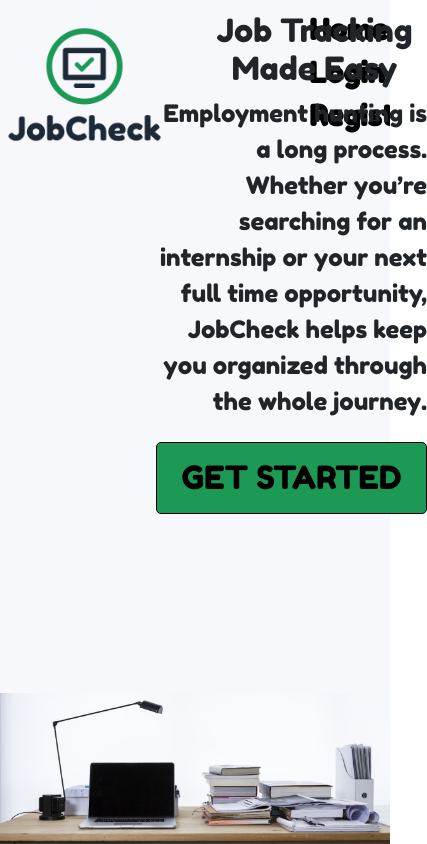
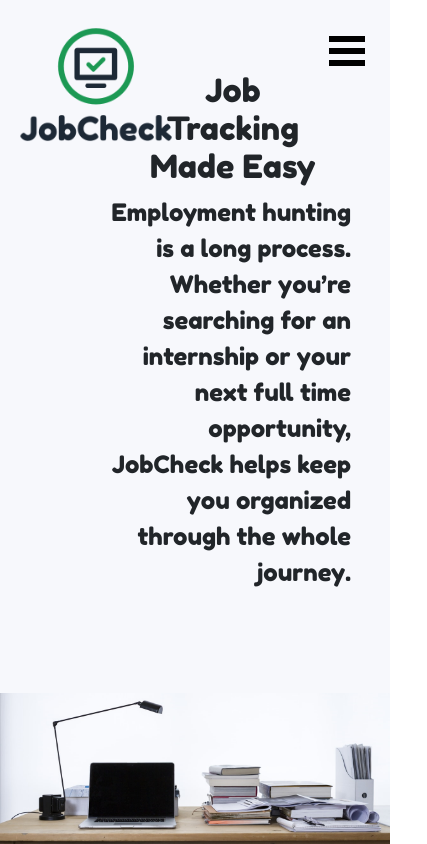
Before and after one commit to areezvisram/JobCheck, a React (Create React App) app: page / in a window 390 px wide. Shown: the whole page, 427 px wide, since content can reach past the window. Built offline with nearby package versions, Linux system fonts and the light colour scheme.

Commit message:
Responsiveness issues + Reset password testing

```diff
--- a/package.json
+++ b/package.json
@@ -7,8 +7,10 @@
     "@testing-library/react": "^9.5.0",
     "@testing-library/user-event": "^7.2.1",
     "bootstrap": "^4.5.2",
+    "query-string": "^6.13.8",
     "react": "^16.13.1",
     "react-bootstrap": "^1.3.0",
+    "react-burger-menu": "^3.0.3",
     "react-dom": "^16.13.1",
     "react-input-autosize": "^3.0.0",
     "react-router-dom": "^5.2.0",
--- a/src/App.js
+++ b/src/App.js
@@ -20,7 +20,7 @@
           <Route path="/overview" component={Overview} />
           <Route path="/addJob" component={AddJob}/>
           <Route path="/editJob" component={EditJob}/>
-          <Route path="/reset_password/:username/:timestamp" component={ResetPasswordAuth}/>
+          <Route path="/reset_password" component={ResetPasswordAuth}/>
           <Route component={Error} />
         </Switch>
     </div>
--- /dev/null
+++ b/src/components/Burger.js
@@ -0,0 +1,30 @@
+import React, { useState } from 'react';
+import { slide as Menu } from 'react-burger-menu';
+import { Link } from 'react-router-dom';
+import './styles/Burger.css'
+
+function Burger() {
+
+    const [menuOpen, setMenuOpen] = useState(false);
+
+    const handleStateChange = state => {
+        setMenuOpen(state.isOpen)
+    }
+
+    const closeMenu = () => {
+        setMenuOpen(false);
+    }
+
+    return (
+        <div className="burger-menu">
+            <Menu right isOpen={menuOpen} onStateChange={state => handleStateChange(state)} >
+                <Link to="/"><span onClick={() => {closeMenu()}}>Home</span></Link>
+                <Link to="/login"><span onClick={() => {closeMenu()}}>Login</span></Link>
+                <Link to="/register"><span onClick={() => {closeMenu()}}>Register</span></Link>
+                <Link to="/contact"><span onClick={() => {closeMenu()}}>Contact</span></Link>
+            </Menu>
+        </div>
+    )
+}
+
+export default Burger;
--- a/src/components/Home.js
+++ b/src/components/Home.js
@@ -1,19 +1,31 @@
 import React from 'react'
+import { useHistory } from 'react-router-dom'
 import './styles/Home.css'
 import background from '../images/bottom.png'
 import logo from '../images/logo.png'
 import Navbar from './Navbar'
+import Burger from './Burger'
 
 function Home() {
+
+    const history = useHistory();
+
+    function navigateToLogin() {
+        history.push({
+            pathname: "/login"
+        });
+    }
+
     return (
         <div className="home-page">
             <Navbar />
+            <Burger />
             <img src={background} alt="background" className="bottom"></img>
             <img src={logo} alt="logo" className="logo"></img>
             <div className="button-wrapper">
                 <h1 className="title">Job Tracking Made Easy</h1>
                 <p className="text">Employment hunting is a long process. Whether you’re searching for an internship or your next full time opportunity, JobCheck helps keep you organized through the whole journey.</p>
-                <button className="button">GET STARTED</button>
+                <button className="button" onClick={navigateToLogin}>GET STARTED</button>
             </div>
 
         </div>
--- a/src/components/Navbar.js
+++ b/src/components/Navbar.js
@@ -8,6 +8,7 @@
             <Link to="/" className="link">Home</Link>
             <Link to="/login" className="link">Login</Link>
             <Link to="/register" className="link">Register</Link>
+            <Link to="/contact">Contact</Link>
         </div>
     )
 }
--- a/src/components/Register.js
+++ b/src/components/Register.js
@@ -9,6 +9,7 @@
     const [confirmEmail, setConfirmEmail] = useState("");
     const [confirmPassword, setConfirmPassword] = useState("");
     const history = useHistory();
+    const [errorShow, setErrorShow] = useState('none')
 
     function validateForm() {
       return (email.length > 0 && password.length > 0) && (confirmEmail === email) && (confirmPassword === password);
@@ -46,7 +47,10 @@
             pathname: "/login",
           });
         })
-        .catch(error => alert(error));
+        .catch((data) => {
+          setErrorShow("block");
+          setPassword("");
+        });
     }
 
     return (
@@ -74,6 +78,7 @@
             <input placeholder="Confirm Password" type="password" name="Password" id="field_password" className="input_field" value={confirmPassword} onChange={(e) => setConfirmPassword(e.target.value)}/>
           </div>
           <button type="submit" value="Login" id="input_submit" className="input_field" disabled={!validateForm()}>Register</button>
+          <span className="incorrect-form" style={{display: `${errorShow}`}}>Login Failed. Please Try Again</span>
           <span id="create_account">
             <a href="\login">Already have an account? Login now ➡ </a>
           </span>
--- a/src/components/resetPassword/ResetPasswordAuth.js
+++ b/src/components/resetPassword/ResetPasswordAuth.js
@@ -1,8 +1,18 @@
 import React from 'react'
 
 function ResetPasswordAuth() {
+
+    function parseQueryParams() {
+        const query = window.location.search.substring(1);
+        const token = query.split("=")[1];
+        console.log(token) ;
+    }
+
     return (
-        <h1>Reset your password here</h1>
+        <div>
+            <h1>Reset your password here</h1>
+            <button className="button" onClick={parseQueryParams}>Click me</button>
+        </div>
     )
 }
 
--- /dev/null
+++ b/src/components/styles/Burger.css
@@ -0,0 +1,66 @@
+.bm-item {
+    display: flex;
+    flex-direction: column;
+    text-decoration: none;
+    margin-bottom: 10px;
+    color: black;
+    transition: color 0.2s;
+    border: none;
+  }
+
+.bm-item:hover {
+    border: none;
+}
+
+  .bm-burger-button {
+    position: fixed;
+    width: 36px;
+    height: 30px;
+    right: 25px;
+    top: 36px;
+  }
+
+  .bm-burger-bars {
+    background: black;
+  }
+
+  .bm-cross-button {
+    height: 24px;
+    width: 24px;
+  }
+
+  .bm-cross {
+    background: black;
+  }
+
+  .bm-menu {
+    background:white;
+    padding: 3em 3em 0;
+    font-size: 1.75em;
+  }
+
+  .bm-item-list {
+    color: black;
+  }
+
+  .bm-overlay {
+    background: red;
+
+  }
+
+  .burger-menu {
+    font-family: 'Fredoka One', cursive;
+    display: none;
+  }
+
+  a:active, a:focus {
+    outline: 0;
+    border: none;
+    -moz-outline-style: none;
+  }
+
+  @media(max-width: 940px) {
+      .burger-menu {
+          display: block;
+      }
+  }
--- a/src/components/styles/Home.css
+++ b/src/components/styles/Home.css
@@ -78,6 +78,7 @@
 @media (max-width: 1475px) {
     .title {
         font-size: 3em;
+        margin-top: 10px;
     }
     .text {
         font-size: 2em;
@@ -93,6 +94,7 @@
 @media (max-width: 1055px) {
     .title {
         font-size: 2.5em;
+        margin-top: 20px !important;
     }
 
     .text {
@@ -104,11 +106,23 @@
     .button {
         margin-left: 40%;
     }
+
+    .navbar {
+        display: none;
+    }
+
+    .title {
+        margin-right: 15px;
+    }
 }
 
 @media (max-width: 830px) {
     .button {
         margin-left: 30%;
+    }
+
+    .title {
+        margin-top: 60px !important;
     }
 }
 
@@ -130,3 +144,31 @@
         font-size: 1.5em;
     }
 }
+
+@media(max-width: 500px) {
+    .bottom {
+        width: 100%;
+    }
+
+    .title {
+        margin-right: 15% !important;
+    }
+
+    .text {
+        margin-right: 35% !important;
+        width: 65vw;
+    }
+
+    .button-wrapper {
+        margin-left: 25%;
+    }
+
+    .button {
+        display: none;
+    }
+
+    .logo {
+        margin-left: 3% !important;
+    }
+
+}
--- a/src/components/styles/Navbar.css
+++ b/src/components/styles/Navbar.css
@@ -3,7 +3,7 @@
     text-align: right;
     font-size: 2.2em;
     background-color: #f7f8fc;
-    width: 25%;
+    width: 30%;
     float: right;
 
 }
@@ -21,3 +21,42 @@
         font-size: 1.8em;
     }
 }
+
+@media(max-width: 1750px) {
+    .navbar {
+        width: 35%;
+    }
+}
+
+@media(max-width: 1500px) {
+    .navbar {
+        font-size: 2em;
+    }
+}
+
+
+@media(max-width: 1415px) {
+    .navbar {
+        width: 40%;
+    }
+}
+
+@media(max-width: 1215px) {
+    .navbar {
+        width: 42%;
+        font-size: 1.8em;
+    }
+}
+
+@media(max-width: 1045px) {
+    .navbar {
+        width: 45%;
+        font-size: 1.8em;
+    }
+}
+
+@media(max-width: 980px) {
+    .navbar {
+        font-size: 1.5em;
+    }
+}
--- a/src/components/styles/Register.css
+++ b/src/components/styles/Register.css
@@ -182,3 +182,8 @@
     display: none;
   }
 }
+
+.incorrect-form {
+  font-size: 1.2em;
+  color: red;
+}
```
Also changed, not shown: 1 other file (tests, documents, lock files or other folders).
